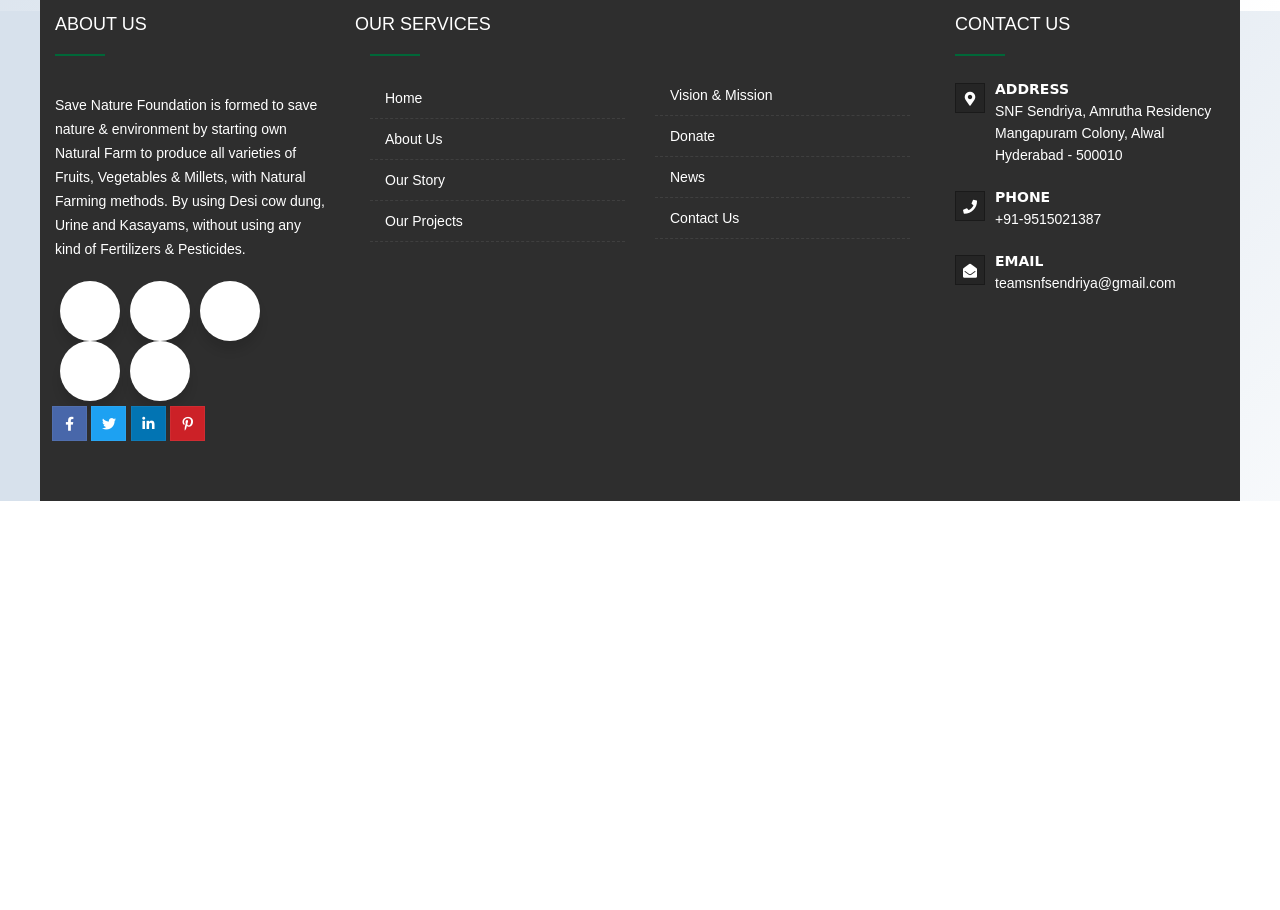
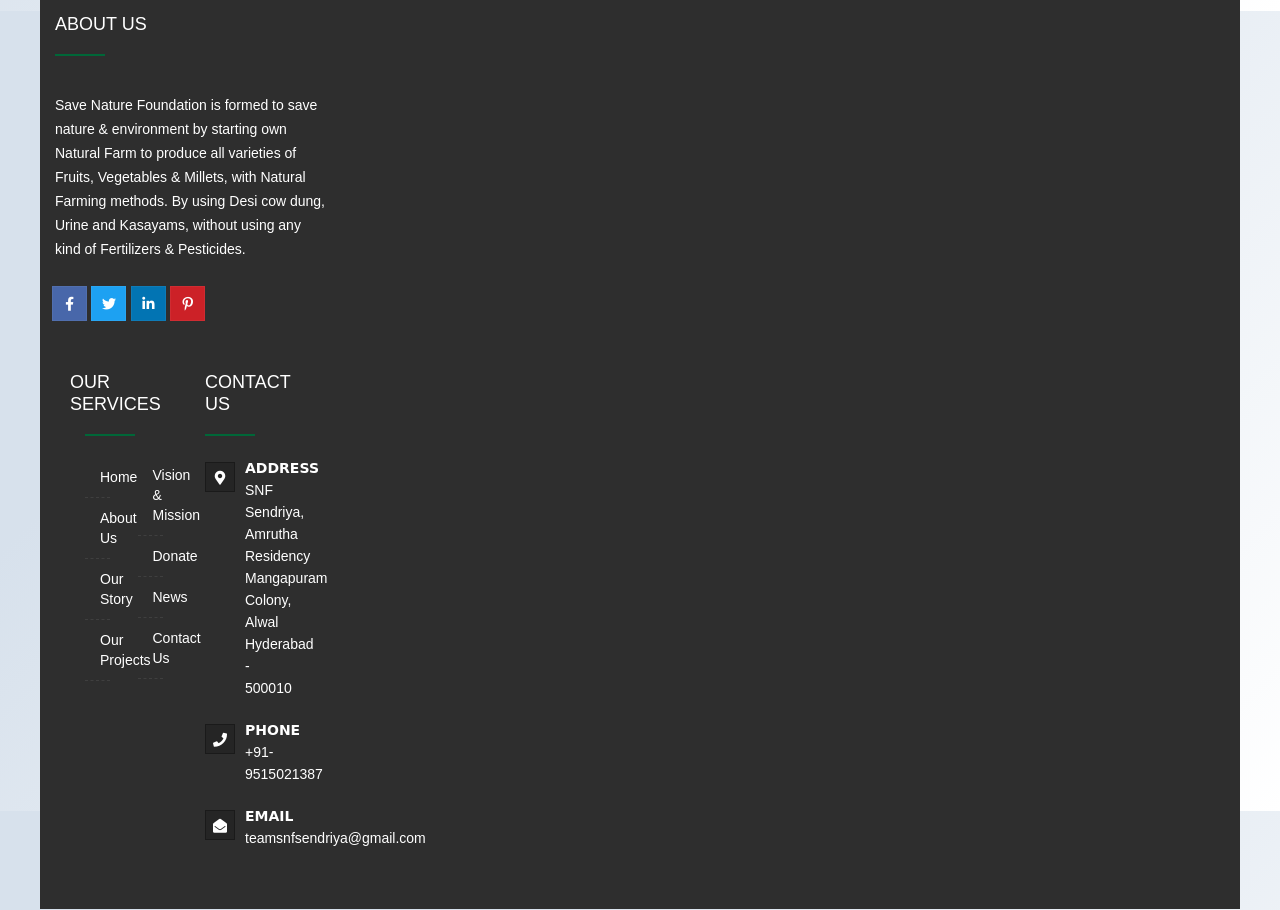
Before and after one commit to snfsendriya/snf4_original-code, a plain HTML site: page contact-us.html in a window 1280 px wide. Shown: the part 1589-2499 px from the top of the page. Before the commit the page ends 2090 px from the top, so only its background shows below. Drawn offline with Linux system fonts and the light colour scheme.

Commit message:
back to original code

```diff
--- a/contact-us.html
+++ b/contact-us.html
@@ -29,8 +29,7 @@
 <link rel="stylesheet"  rel="stylesheet" type="text/css" href="css/color.css">
 <link  rel="stylesheet" type="text/css" href="css/font-style.css">
 <link rel="stylesheet" href="css/animate.css">
-<link rel="stylesheet" href="https://cdnjs.cloudflare.com/ajax/libs/font-awesome/5.15.3/css/all.min.css"/>
-<!--<link rel="stylesheet" href="https://pro.fontawesome.com/releases/v5.10.0/css/all.css" integrity="sha384-AYmEC3Yw5cVb3ZcuHtOA93w35dYTsvhLPVnYs9eStHfGJvOvKxVfELGroGkvsg+p" crossorigin="anonymous"/> -->
+<link rel="stylesheet" href="https://pro.fontawesome.com/releases/v5.10.0/css/all.css" integrity="sha384-AYmEC3Yw5cVb3ZcuHtOA93w35dYTsvhLPVnYs9eStHfGJvOvKxVfELGroGkvsg+p" crossorigin="anonymous"/>
 
 
 <!-- Revolution Slider Css -->
@@ -248,37 +247,6 @@
 							<div class="dez-separator bg-primary"></div>
                             <p class="m-tb20">Save Nature Foundation is formed to save nature & environment by starting own Natural Farm to produce all varieties of Fruits, Vegetables & Millets, with Natural Farming methods. By using Desi cow dung, Urine and Kasayams, without using any kind of Fertilizers & Pesticides.</p>
 				<div class="wrapper">
-         <div class="button">
-            <div class="icon">
-               <i class="fab fa-facebook-f"></i>
-            </div>
-            <span>Facebook</span>
-         </div>
-         <div class="button">
-            <div class="icon">
-               <i class="fab fa-twitter"></i>
-            </div>
-            <span>Twitter</span>
-         </div>
-         <div class="button">
-            <div class="icon">
-               <i class="fab fa-instagram"></i>
-            </div>
-            <span>Instagram</span>
-         </div>
-         <div class="button">
-            <div class="icon">
-               <i class="fab fa-codepen"></i>
-            </div>
-            <span>Codepen</span>
-         </div>
-         <div class="button">
-            <div class="icon">
-               <i class="fab fa-youtube"></i>
-            </div>
-            <span>YouTube</span>
-         </div>
-      </div>
                             <ul class="dez-social-icon border dez-social-icon-lg">
                                 <li><a href="javascript:void(0);" class="fab fa-facebook-f fb-btn"></a></li>
                                 <li><a href="javascript:void(0);" class="fab fa-twitter tw-btn"></a></li>
```
